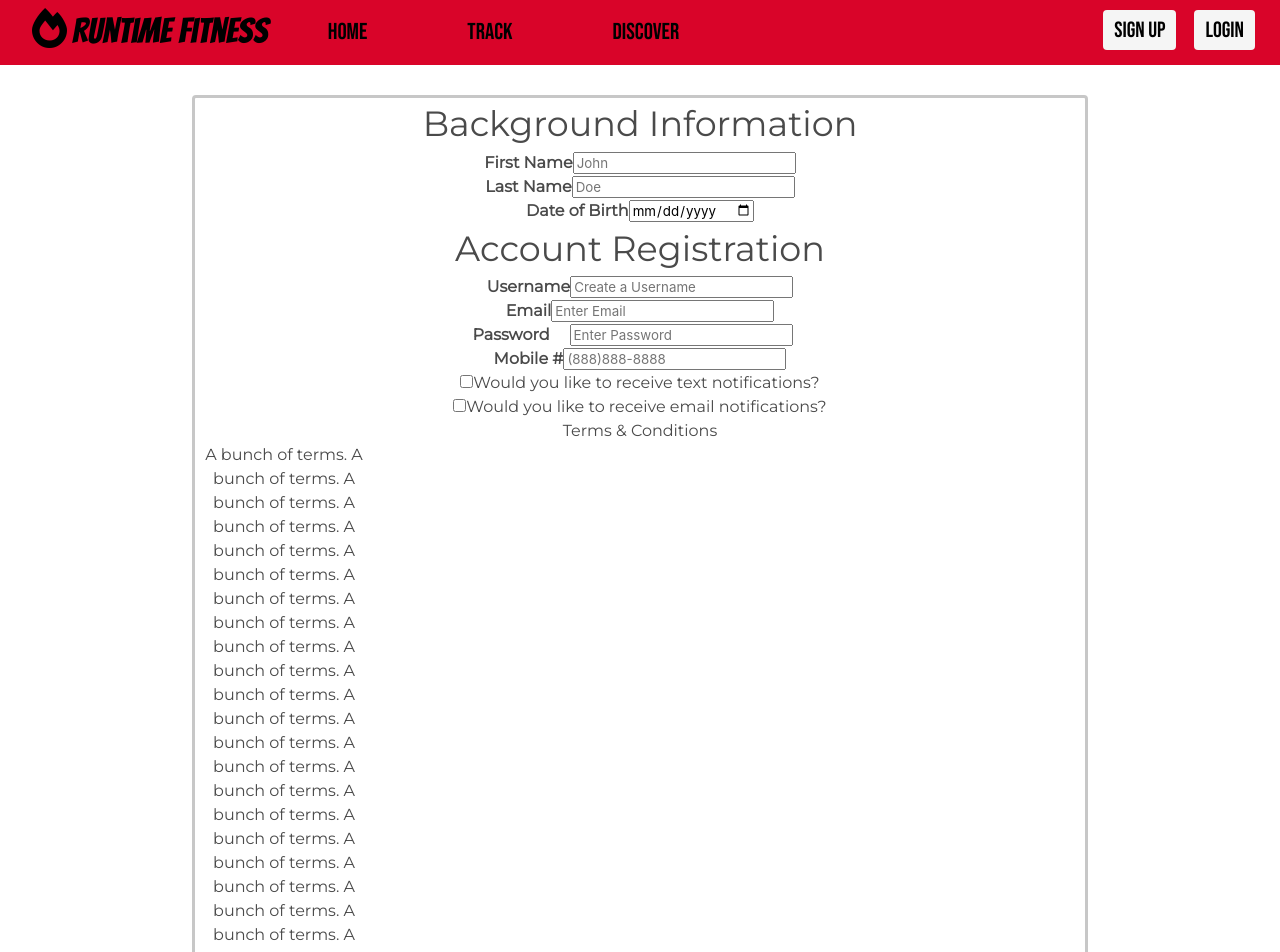
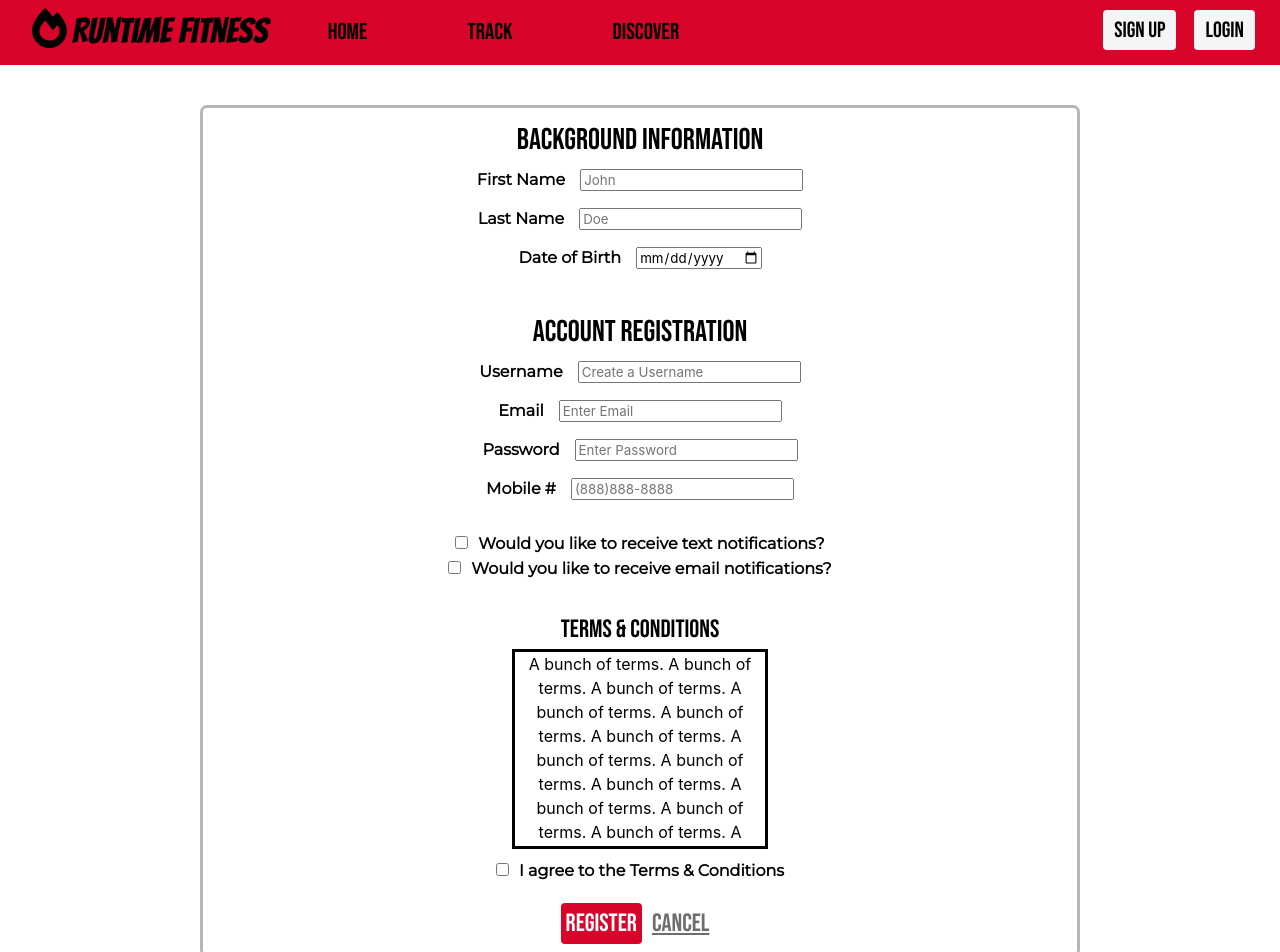
Before and after one commit to jasmineennabe/WSP_Exercise_App, a Vue app in the folder client/: page /signup in a window 1280 px wide. Shown: the top 952 px of the page. Built offline with nearby package versions, Linux system fonts and the light colour scheme.

Commit message:
updating views

```diff
--- a/client/src/views/Signup.vue
+++ b/client/src/views/Signup.vue
@@ -1,57 +1,99 @@
 <template>
   <div class="signup">
-    <h1>Background Information</h1>
+    <div class="back-info">
+        <h1>Background Information</h1>
+    </div>
 
-        <label class="first" for="firstName"><b>First Name</b></label>
-        <input class="firstName" type="text" placeholder="John" name="firstName" required>
-        <br>
-        <label class="last" for="lastName"><b>Last Name</b></label>
-        <input class="lastName" type="text" placeholder="Doe" name="lastName" required>
-        <br>
-        <label class="bday" for="birthday"><b>Date of Birth</b></label>
-        <input class="birthday" type="date" placeholder="01/02/1993" name="birthday" required>
+        <div class="reg-entry">
+            <label for="firstName">
+                <b>First Name</b>
+            </label>
+            <input type="text" placeholder="John" name="firstName" required>
+        </div>
+
+        <div class="reg-entry">
+            <label for="lastName">
+                <b>Last Name</b>
+            </label>
+            <input type="text" placeholder="Doe" name="lastName" required>
+        </div>
+
+        <div class="reg-entry">
+            <label for="birthday">
+                <b>Date of Birth</b>
+            </label>
+            <input type="date" placeholder="01/02/1993" name="birthday" required>
+        </div>
+
+    <div class="register">
+        <h1>Account Registration</h1>
+    </div>
+
+        <div class="reg-entry">
+            <label for="username">
+                <b>Username</b>
+            </label>
+            <input type="text" placeholder="Create a Username" name="username" required>
+        </div>
+
+        <div class="reg-entry">
+            <label for="email">
+                <b>Email</b>
+            </label>
+            <input type="text" placeholder="Enter Email" name="email" required>
+        </div>
+
+        <div class="reg-entry">
+            <label for="psw">
+                <b>Password</b>
+            </label>
+            <input type="password" placeholder="Enter Password" name="psw" required>
+        </div>
+
+        <div class="reg-entry">
+            <label for="phone">
+                <b>Mobile #</b>
+            </label>
+            <input type="tel" placeholder="(888)888-8888" name="phone">
+        </div>
 
 
-    <h1 class="register">Account Registration</h1>
+    <div class="cq1">
+        <input type="checkbox" name="question1">
+            <label for="question1">
+                <b>Would you like to receive text notifications?</b>
+            </label>
+    </div>
 
-    <label class="usr" for="username"><b>Username</b></label>
-    <input class="username" type="text" placeholder="Create a Username" name="username" required>
-    <br>
-    <label for="email"><b>Email</b></label>
-    <input class="email" type="text" placeholder="Enter Email" name="email" required>
-    <br>
-    <label class="pswlabel" for="psw"><b>Password</b></label>
-    <input class="password" type="password" placeholder="Enter Password" name="psw" required>
-    <br>
-    <label class="mobile" for="phone"><b>Mobile #</b></label>
-    <input class="phone" type="tel" placeholder="(888)888-8888" name="phone">
-    <br>
-
-    <div class="checkbox-question1">
-    <input type="checkbox" name="question1">
-    <label for="question1">Would you like to receive text notifications?</label>
-    <br>
-    </div>
-    <div class="checkbox-question2">
-    <input type="checkbox" name="question2">
-    <label for="question2">Would you like to receive email notifications?</label>
+    <div class="cq2">
+        <input type="checkbox" name="question2">
+            <label for="question2">
+                <b>Would you like to receive email notifications?</b>
+            </label>
     </div>
 
     <div class="terms-heading">
-    <h4>Terms & Conditions</h4>
+        <h4>Terms & Conditions</h4>
     </div>
 
     <div class="terms-container">
-    <h5>A bunch of terms. A bunch of terms. A bunch of terms. A bunch of terms. A bunch of terms. A bunch of terms. A bunch of terms. A bunch of terms. A bunch of terms. A bunch of terms. A bunch of terms. A bunch of terms. A bunch of terms. A bunch of terms. A bunch of terms. A bunch of terms. A bunch of terms. A bunch of terms. A bunch of terms. A bunch of terms. A bunch of terms. A bunch of terms. A bunch of terms. A bunch of terms. A bunch of terms. A bunch of terms. A bunch of terms. A bunch of terms. A bunch of terms. </h5>
+        <h5>A bunch of terms. A bunch of terms. A bunch of terms. A bunch of terms. A bunch of terms. A bunch of terms. A bunch of terms. A bunch of terms. A bunch of terms. A bunch of terms. A bunch of terms. A bunch of terms. A bunch of terms. A bunch of terms. A bunch of terms. A bunch of terms. A bunch of terms. A bunch of terms. A bunch of terms. A bunch of terms. A bunch of terms. A bunch of terms. A bunch of terms. A bunch of terms. A bunch of terms. A bunch of terms. A bunch of terms. A bunch of terms. A bunch of terms. </h5>
     </div>
 
-    <input type="checkbox" name="terms" required>
-    <label class ="terms-agreement" for="terms">I agree to the Terms & Conditions</label>
+    <div class="agree">
+        <input type="checkbox" name="terms" required>
+        <label for="terms">
+            <b>I agree to the Terms & Conditions</b>
+        </label>
+    </div>
 
-    <br>
-    <button type="submit" class="registerbtn" onclick="closeSignUp()">Register</button>
+    <button type="submit" class="registerbtn" onclick="closeSignUp()">
+        Register
+    </button>
 
-    <router-link tag="button" class="cancel" to="/">Cancel</router-link>
+    <router-link tag="button" class="cancel" to="/">
+        Cancel
+    </router-link>
   </div>
 </template>
 
@@ -64,35 +106,84 @@ export default {
 <style>
 .signup {
     text-align: center;
-    margin: 30px auto;
+    color: black;
+    margin: 40px 200px;
+    border: solid;
+    border-radius: 7px;
+    border-color: #b6b6b6;
+}
+.back-info h1 {
+    font-family: 'Bebas Neue', sans-serif;
+    font-size: 30px;
+    margin: 10px 0 0 0;
+}
+.register h1 {
+    font-family: 'Bebas Neue', sans-serif;
+    font-size: 30px;
+    margin: 40px 0 0 0;
+}
+.reg-entry {
     font-family: 'Montserrat', sans-serif;
-    border: solid;
-    border-color: rgba(71, 71, 71, .3);
-    border-radius: 4px;
-    width: 70%;
+    margin: 5px 0 15px 0;
 }
-.signup h1 {
-    font-size: 35px;
+.reg-entry label {
+    margin-right: 15px;
+}
+.cq1 {
+    margin-top: 30px;
+}
+.cq2 {
+    margin-bottom: 30px;
+}
+.cq1 b, .cq2 b {
+    padding-left: 10px;
+    font-family: 'Montserrat', sans-serif;
+}
+.terms-heading {
+    font-family: 'Bebas Neue', sans-serif;
+    font-size: 25px;
 }
 .terms-container {
-    width: 20%;
+    margin: 0 auto;
+    width: 20vw;
+    border: solid;
+    overflow: scroll;
+    height: 200px;
 }
-
+.agree {
+    margin: 10px 0;
+    font-family: 'Montserrat', sans-serif;
+}
+.agree b {
+    padding-left: 10px;
+}
 .registerbtn {
+    color: white;
     background-color: #d90429ff;
     border: none;
+    border-radius: 4px;
     font-family: 'Bebas Neue', sans-serif;
     font-size: 25px;
-    margin: 10px 5px;
+    padding: 5px;
     cursor: pointer;
+    margin-right: 10px 5px;
 }
 .cancel {
     border: none;
+    border-radius: 4px;
+    padding: 5px;
     font-family: 'Bebas Neue', sans-serif;
     font-size: 25px;
+    background-color: white;
+    color: #6d6d6d;
+    text-decoration: underline;
+    cursor: pointer;
     margin: 10px 5px;
-    cursor: pointer;
 }
-
-
+.registerbtn:hover {
+    background-color: #a3a3a3;
+}
+.cancel:hover {
+    color: #710000;
+}
 </style>
--- a/client/src/views/Track.vue
+++ b/client/src/views/Track.vue
@@ -1,45 +1,28 @@
 <template>
   <div class="track">
-      <div class="nav-container first">
-            <button>+ Add Activity</button>
-        <div class="nav-element">
+      <div class="columns">
+          <div class="empty"></div>
+          <div class="sized">
+            <div class="workouts">
+                <h2>My Workouts</h2>
+                <router-link to="/routine" tag="a">+ Add Activity</router-link>
+
+            </div>
+
+            <div class="track-fitness">
+                <h2>Track</h2>
+                    <p>Weekly Progress</p>
+                    <progress class="progress is-warning" value="1" max="7"></progress>
+                    <caption>Woohoo! You've worked out _ days this week so far!
+                        <br>Keep it up!
+                    </caption>
+            </div>
+          </div>
+
+            <div class="empty"></div>
+
 
         </div>
-      </div>
-
-      <div class="nav-container second">
-            <h2>My Workouts</h2>
-        <div class="nav-element">
-
-        </div>
-      </div>
-
-      <div class="nav-container third">
-            <h2>Track</h2>
-        <div class="graphs">
-            <figure class="daily-graph">
-                <h3 class="daily-title">Daily Fitness</h3>
-                <div class="chart">
-                    <div class="xaxis">
-                        <h6>Su M T W Th F Sa</h6>
-                    </div>
-
-
-                </div>
-            </figure>
-
-            <figure class="weekly-graph">
-                <h3 class="weekly-title">Weekly Fitness</h3>
-                <div class="chart">
-                    <div class="yaxis">
-                        <h6>Su M T W Th F Sa</h6>
-                    </div>
-
-                </div>
-            </figure>
-        </div>
-      </div>
-
   </div>
 </template>
 
@@ -47,6 +30,16 @@
 
 <script>
 export default {
+    data:()=> ({
+    //    progressBar = [1, 2, 3, 4, 5, 6, 7]
+    }),
+    methods: {
+       progressCap() {
+
+
+
+       }
+    }
 
 }
 </script>
@@ -55,89 +48,73 @@ export default {
 
 <style>
 .track {
-    height: 100vh;
+    margin: 30px;
 }
-.nav-container {
+.empty {
+    width: 10vw;
+}
+.sized {
+    width: 75vw;
+    /* border: solid; */
+    margin: 20px;
+}
+.track-fitness {
+    margin: 10px 10px 30px 10px;
+    text-align: center;
+    border: solid;
+    border-radius: 5px;
+    border-color: #a3a3a3;
+    height: 400px;
+}
+.workouts {
+    margin: 10px 10px 30px 10px;
+    text-align: center;
+    border: solid;
+    border-radius: 5px;
+    border-color: #a3a3a3;
+    height: 400px;
+}
+.workouts h2 {
+    font-family: 'Bebas Neue', sans-serif;
+    color: black;
+    margin-top: 15px;
+    text-align: center;
+    font-size: 30px;
+    clear: right;
+}
+.workouts a {
+    padding: 0 3px;
     background-color: white;
-    padding: 10px 0;
+    color: #710000;
     border: solid;
-    border-color: #a3a3a3;
-    border-radius: 5px;
-    margin-top: 40px;
-    width: 50%;
-    margin-left: auto;
-    margin-right: auto;
-    text-align: center;
+    border-radius: 4px;
+    border-color: rgba(255, 185, 8, 0.815);
+    cursor: pointer;
+    float: right;
+    margin-right: 60px;
+    font-family: 'Bebas Neue', sans-serif;
+    margin-top: -42px;
+    font-size: 30px;
 }
-.nav-container.first {
+.track-fitness h2 {
+    font-family: 'Bebas Neue', sans-serif;
+    color: black;
+    margin-top: 15px;
+    font-size: 30px;
+}
+.track-fitness p {
+    font-family: 'Montserrat', sans-serif;
+    font-size: 20px;
     margin-top: 30px;
-    height: 80px;
-    width: 15%;
+    color: #710000;
 }
-.nav-container.second, .nav-container.third {
-    height: 250px;
+.track-fitness caption {
+    display: inline;
+}
+progress.progress {
+    margin: 20px 40px;
+    width: 900px;
 }
 
-button, h2 {
-    border: none;
-    background-color: white;
-    font-size: 25px;
-    font-family: 'Bebas Neue', sans-serif;
-    padding: 5px 10px;
-    color: #710000;
-    font-weight: 500;
-    margin-bottom: 30px;
-}
-button {
-    cursor: pointer;
-    padding-top: 15px;
-}
 
-.graphs {
-    display: inline;
-}
-h3.daily-title {
-    font-size: 20px;
-    margin-top: -40px;
-    padding: 20px 0 20px 20px;
-    float: left;
-    width: 140px;
-    color: black;
-
-}
-h3.weekly-title {
-    font-size: 20px;
-    margin-top: -40px;
-    padding: 20px 20px 20px 0;
-    float: right;
-    width: 140px;
-    color: black;
-}
-
-figure.daily-graph, figure.weekly-graph {
-    margin: 0;
-    border-left: solid;
-    border-bottom: solid;
-    border-width: 1px;
-    border-color: black;
-    width: 180px;
-    height: 100px;
-    display: inline-block;
-}
-figure.daily-graph {
-    margin-left: -80px;
-}
-figure.weekly-graph {
-    margin-left: 100px;
-    margin-right: -70px;
-}
-.xaxis, .yaxis {
-    font-size: 10px;
-    font-family: 'Montserrat', sans-serif;
-    width: 180px;
-}
-h6 {
-    display: inline;
-    width: 180px;
-}
 </style>
```
Also changed, not shown: client/src/views/About.vue (+28 -1 lines).
